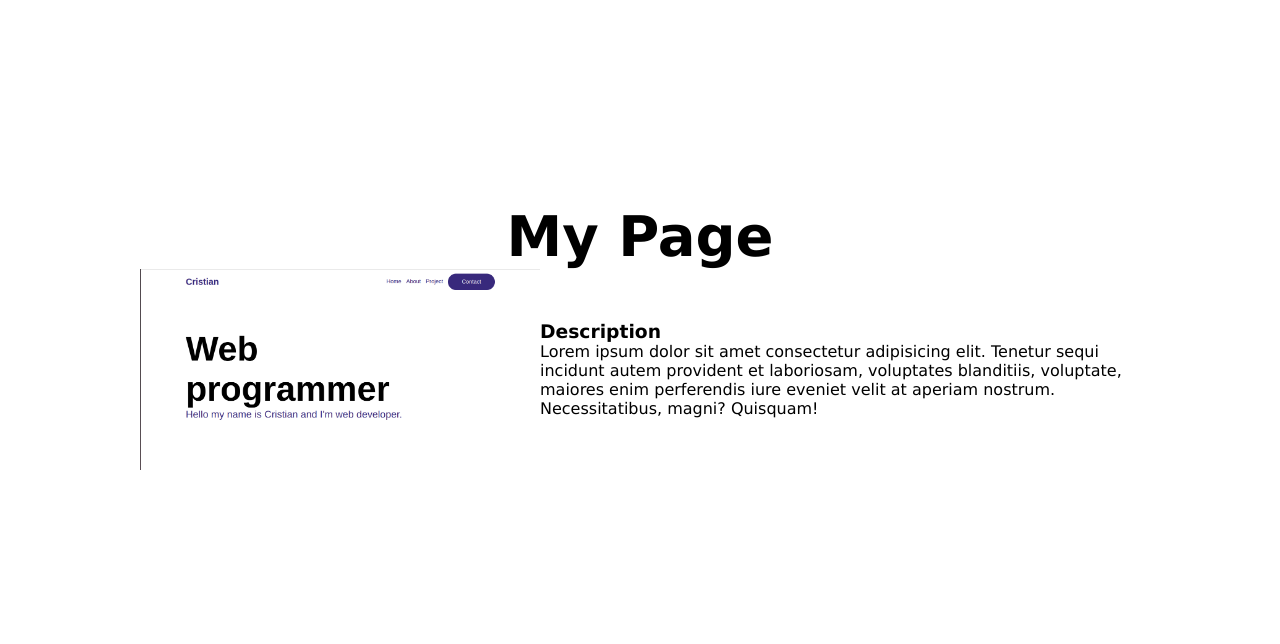
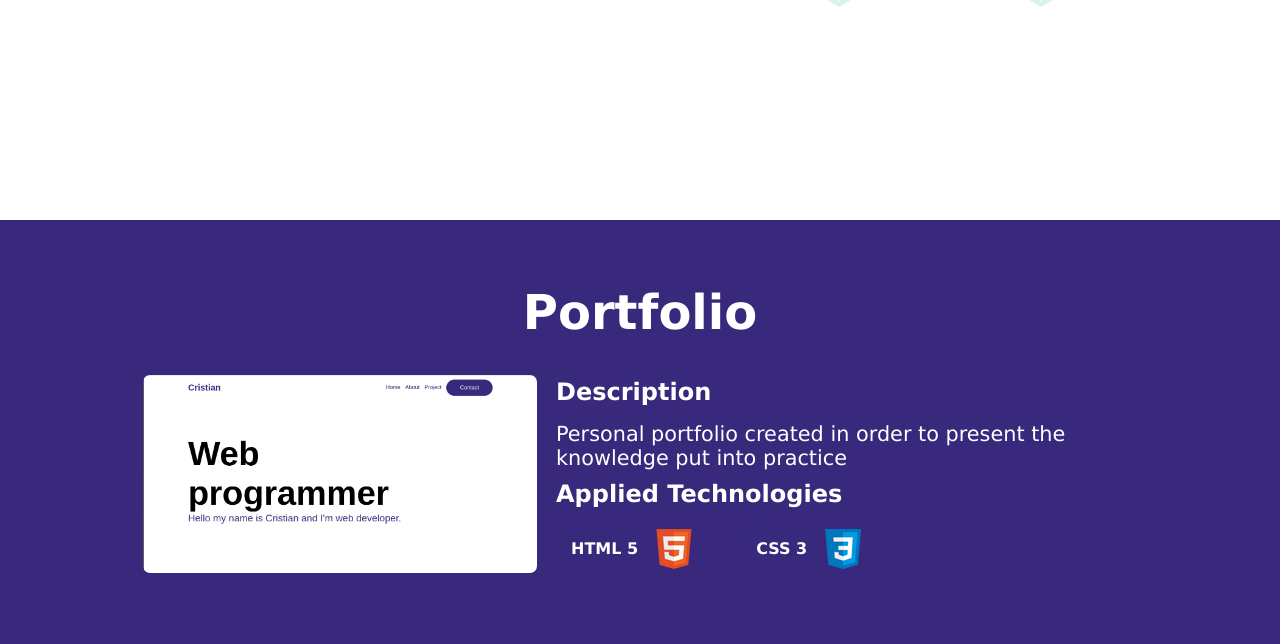
Before and after one commit to Cris-face/curricilom, a plain HTML site: page project.html in a window 1280 px wide. Shown: the part 548-1192 px from the top of the page. Before the commit the page ends 1018 px from the top, so only its background shows below. Drawn offline with Linux system fonts and the light colour scheme.

Commit message:
modificacion de projects, style-main, style-proj y se agregaron algunas imagenes de css, html y projects y tambien iniciamos el archivo js

```diff
--- /dev/null
+++ b/main.js
@@ -0,0 +1,3 @@
+function btn (){
+    const modal = document.getElementById("contact");
+}
--- a/project.html
+++ b/project.html
@@ -17,7 +17,7 @@
                     <li class="menu-item"><a href="./Index.html">Home</a></li>
                     <li class="menu-item"><a href="./profile.html">About</a></li>
                     <li class="menu-item"><a href="./project.html">Project</a></li>
-                    <a href="#" class="a-item">Contact</a>
+                    <a id="contact" href="#" class="a-item">Contact</a>
                 </ul>
             </nav>
         </div>
@@ -26,21 +26,33 @@
         <div class="container-main">
             <div class="proj">
                 <h1 class="title-proj">My <br>Proyects</h1>
-                <div class="img-proj"><img src="./img/projects.jpg" alt="project"></div>
+                <div class="img-proj"><img src="./img/projects.png" alt="project"></div>
             </div>
         </div>
 
         <section class="section-1">
-            <h2>My Page</h2>
+            <div class="container-section">
+            <h2 class="title-section">Portfolio</h2>
             <div class="description">
-                <img src="./img/Captura desde 2023-02-08 18-06-10.png" alt="My page" class="img-page">
+                <a href="./Index.html"><img src="./img/Captura desde 2023-02-08 18-06-10.png" alt="My page" class="img-page"></a>
                 <div class="description-item">
-                    <h3>Description</h3>
-                    <p> Lorem ipsum dolor sit amet consectetur adipisicing elit. Tenetur sequi incidunt autem provident et laboriosam, voluptates blanditiis, voluptate, maiores enim perferendis iure eveniet velit at aperiam nostrum. Necessitatibus, magni? Quisquam!</p>
+                    <h3 class="des-h3">Description</h3>
+                    <p class="p-descrip">Personal portfolio created in order to present the knowledge put into practice</p>
+                    <h3 class="des-h3">Applied Technologies</h3>
+                    <div class="tec-log">
+                        <div class="tec-item">
+                            <P>HTML 5</P>
+                            <img src="./img/html.png" alt="html">
+                        </div>
+                        <div class="tec-item">
+                            <P>CSS 3</P>
+                            <img src="./img/css.png" alt="css">
+                        </div>
+                    </div>
                 </div>
 
             </div>
-
+        </div>
         </section>
     </main>
 </body>
--- a/style-main.css
+++ b/style-main.css
@@ -78,11 +78,10 @@ header{
 
 main{
     width: 100%;
-    padding: 0 11px;
 }
 
 .container-main{
-    height: 70vh;
+    height: 80vh;
     max-width: 1000px;
     margin: auto;
 }
--- a/style-proj.css
+++ b/style-proj.css
@@ -1,6 +1,6 @@
 .proj{
 
-    margin-top: 7em;
+    margin-top: 3em;
     display: flex;
     justify-content: space-between;
     align-items: center;
@@ -8,10 +8,12 @@
 
 .title-proj{
     font-size: 6.5em;
+    padding-bottom: 1rem;
+    border-bottom: 3px solid var(--color-azul);
 }
 
 .img-proj{
-    width: 480px;
+    width: 400px;
 }
 
 .img-proj img{
@@ -20,13 +22,21 @@
 
 
 .section-1{
+    padding: 4rem 0;
+    background-color: var(--color-azul);
+}
+
+.container-section{
     max-width: 1000px;
     margin: auto;
+
 }
 
-.section-1 h2{
+.title-section{
     text-align: center;
-    font-size: 3.5em;
+    font-size: 3em;
+    margin-bottom: 2rem ;
+    color: #fff;
 }
 
 .description{
@@ -35,6 +45,47 @@
     align-items: center;
 }
 
+.p-descrip{
+    margin-bottom: .6rem;
+    font-size: 1.3rem;
+    color: #fff;
+}
+
+.description-item{
+    margin-left: 1rem;
+}
+
+.des-h3{
+    margin-bottom: 1rem;
+    font-size: 1.5rem;
+    color: #fff;
+}
+
 .img-page{
     width: 400px;
+    border-radius: 10px;
+    border: 3px solid var(--color-azul);
 }
+
+.tec-log{
+    display: flex;
+}
+
+.tec-item{
+    margin-right: 2rem;
+    display: flex;
+    justify-content: space-between;
+    align-items: center;
+    background-color: var(--color-azul);
+    padding: 5px 15px;
+    border-radius: 15px;
+}
+
+.tec-item{
+    font-weight: 600;
+    color: #fff;
+}
+
+.tec-item img {
+    margin-left: 1rem;
+}
```
Also changed, not shown: img/css.png (added), img/html.png (added), img/projects.png (added).
